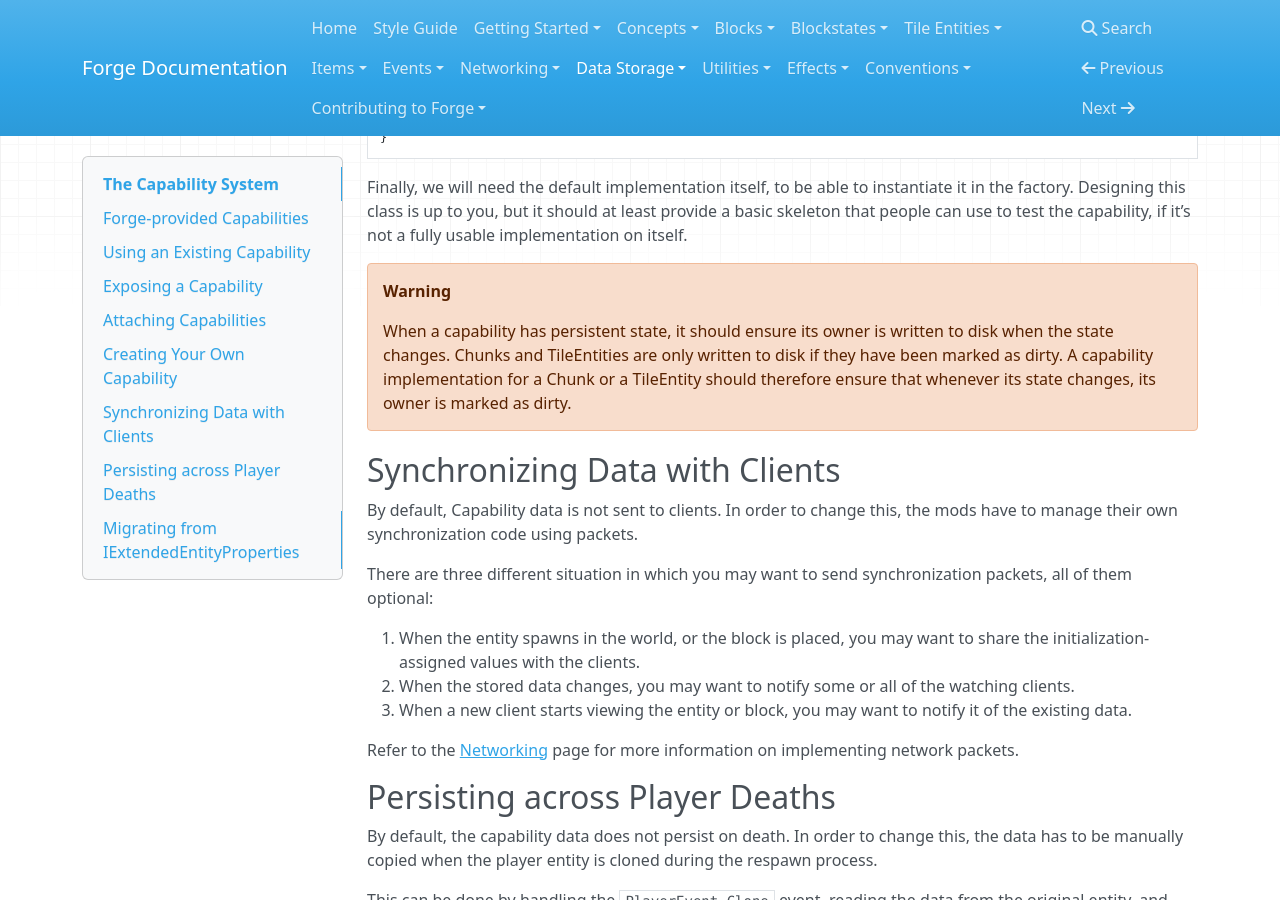
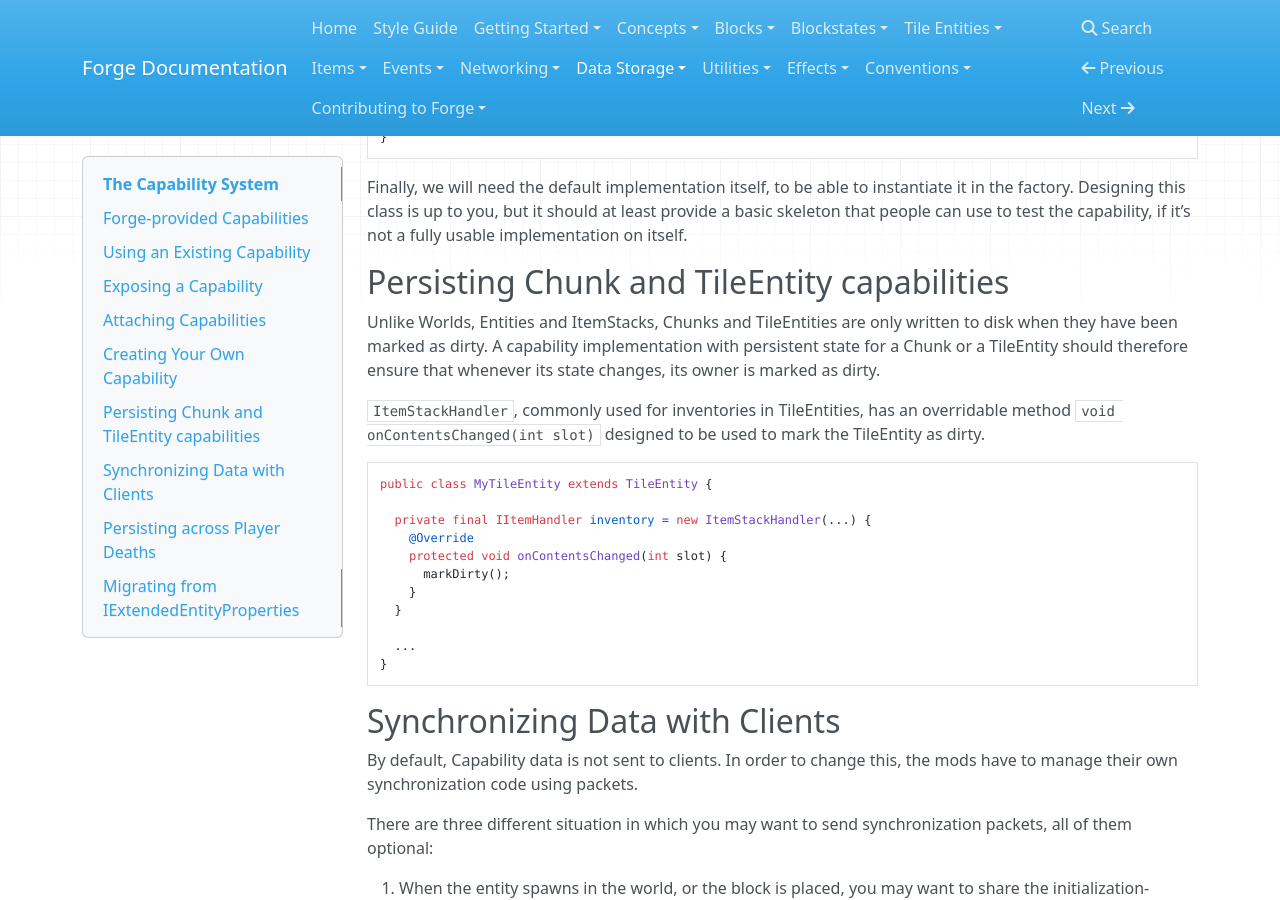
Before and after one commit to MinecraftForge/Documentation, an MkDocs documentation site: the page built from docs/datastorage/capabilities.md, in a window 1280 px wide and 900 px high, scrolled down 3741 px. Built offline with MkDocs 1.6.1, drawn with Linux system fonts in a browser that asks for light colours; nearby versions of some CDN libraries; old or Windows-style settings are respelled for this version of MkDocs.

Commit message:
Make it a section with example usage of onContentsChanged

````diff
--- a/docs/datastorage/capabilities.md
+++ b/docs/datastorage/capabilities.md
@@ -129,8 +129,26 @@ private static class Factory implements Callable<IExampleCapability> {
 
 Finally, we will need the default implementation itself, to be able to instantiate it in the factory. Designing this class is up to you, but it should at least provide a basic skeleton that people can use to test the capability, if it's not a fully usable implementation on itself.
 
-!!! warning
-    When a capability has persistent state, it should ensure its owner is written to disk when the state changes. Chunks and TileEntities are only written to disk if they have been marked as dirty. A capability implementation for a Chunk or a TileEntity should therefore ensure that whenever its state changes, its owner is marked as dirty.
+Persisting Chunk and TileEntity capabilities
+--------------------------------------------
+
+Unlike Worlds, Entities and ItemStacks, Chunks and TileEntities are only written to disk when they have been marked as dirty. A capability implementation with persistent state for a Chunk or a TileEntity should therefore ensure that whenever its state changes, its owner is marked as dirty.
+
+`ItemStackHandler`, commonly used for inventories in TileEntities, has an overridable method `void onContentsChanged(int slot)` designed to be used to mark the TileEntity as dirty.
+
+```Java
+public class MyTileEntity extends TileEntity {
+
+  private final IItemHandler inventory = new ItemStackHandler(...) {
+    @Override
+    protected void onContentsChanged(int slot) {
+      markDirty();
+    }
+  }
+
+  ...
+}
+```
 
 Synchronizing Data with Clients
 -------------------------------
````
